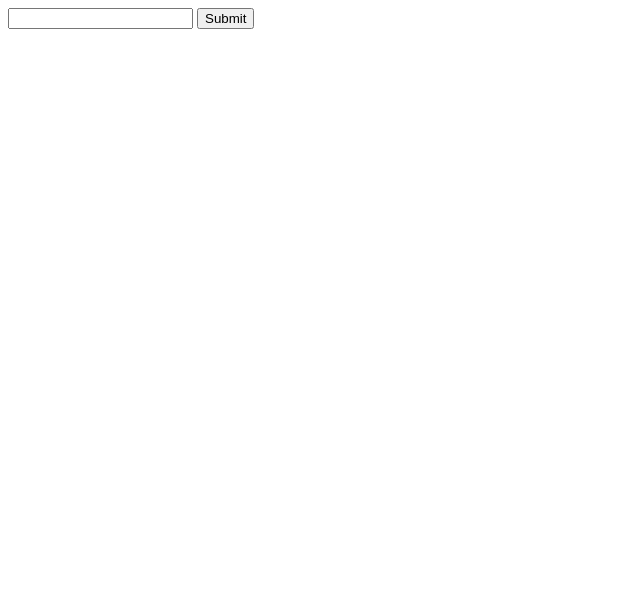
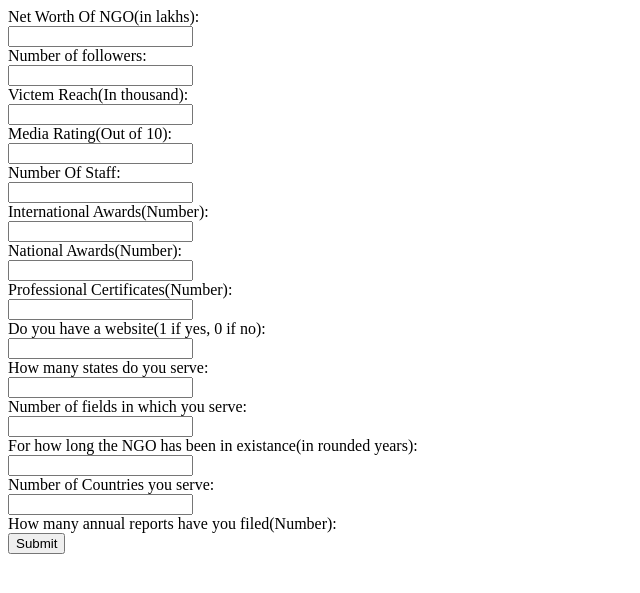
Before and after one commit to Amrit-Raj-Nits/NITS-HAKS, a Flask app: page / in a window 1280 px wide. Shown: the top 593 px of the page, without its empty margins (0-640 px from the left). Run offline with Flask 2, Linux system fonts and the light colour scheme; parts of the project's set-up code (start-up, migrations or seed data) failed here and were passed over.

Commit message:
Update index.html

```diff
--- a/templates/index.html
+++ b/templates/index.html
@@ -1,7 +1,19 @@
 <html>
 	<form action="/predict" method="POST">
-		<input type="text" name="x">
-		<input type="submit" name="submit">
+		Net Worth Of NGO(in lakhs):<br><input type="text" name="x0"><br>
+		Number of followers:<br><input type="text" name="x1"><br>
+		Victem Reach(In thousand):<br><input type="text" name="x2"><br>
+		Media Rating(Out of 10):<br><input type="text" name="x3"><br>
+		Number Of Staff:<br><input type="text" name="x4"><br>
+		International Awards(Number):<br><input type="text" name="x5"><br>
+		National Awards(Number):<br><input type="text" name="x6"><br>
+		Professional Certificates(Number):<br><input type="text" name="x7"><br>
+		Do you have a website(1 if yes, 0 if no):<br><input type="text" name="x8"><br>
+		How many states do you serve:<br><input type="text" name="x9"><br>
+		Number of fields in which you serve:<br><input type="text" name="x10"><br>
+		For how long the NGO has been in existance(in rounded years):<br><input type="text" name="x11"><br>
+		Number of Countries you serve:<br><input type="text" name="x12"><br>
+		How many annual reports have you filed(Number):<br><input type="submit" name="submit">
 	</form>
 
 	{{ prediction_text}}
```
